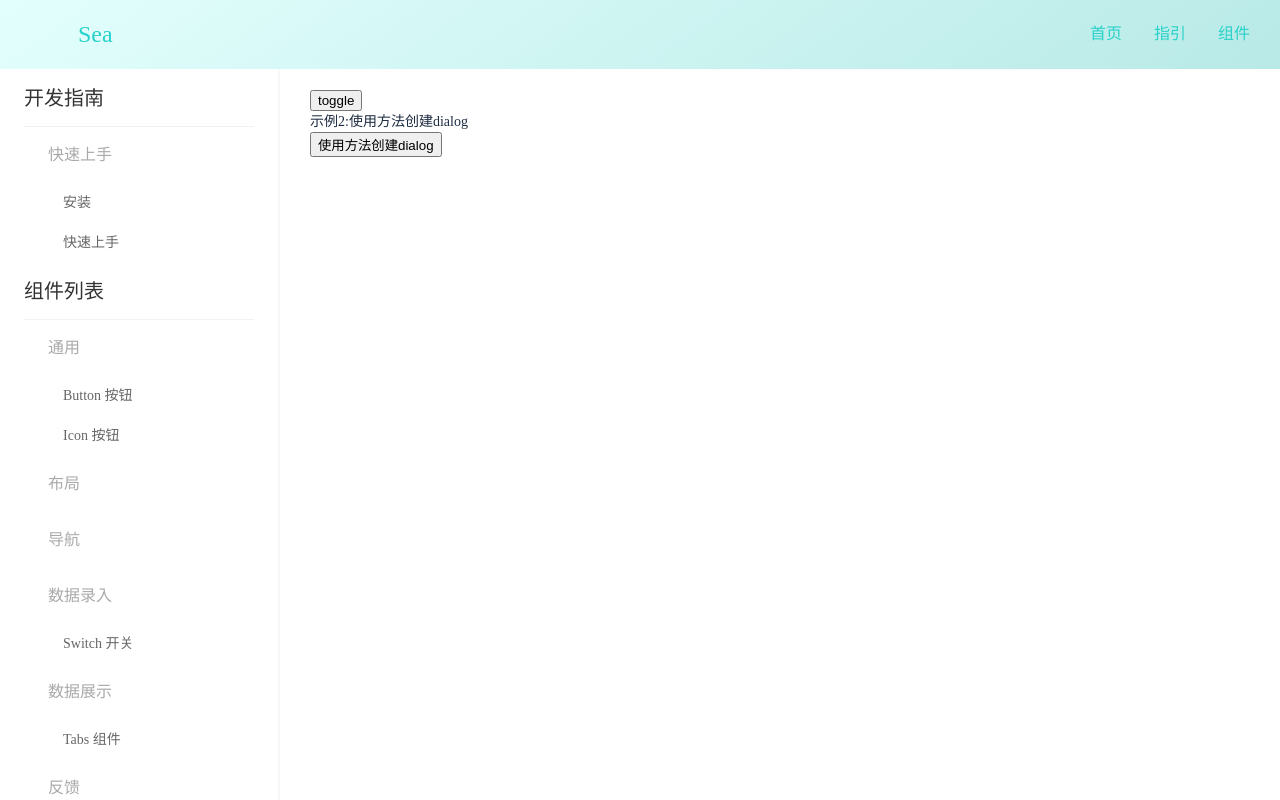
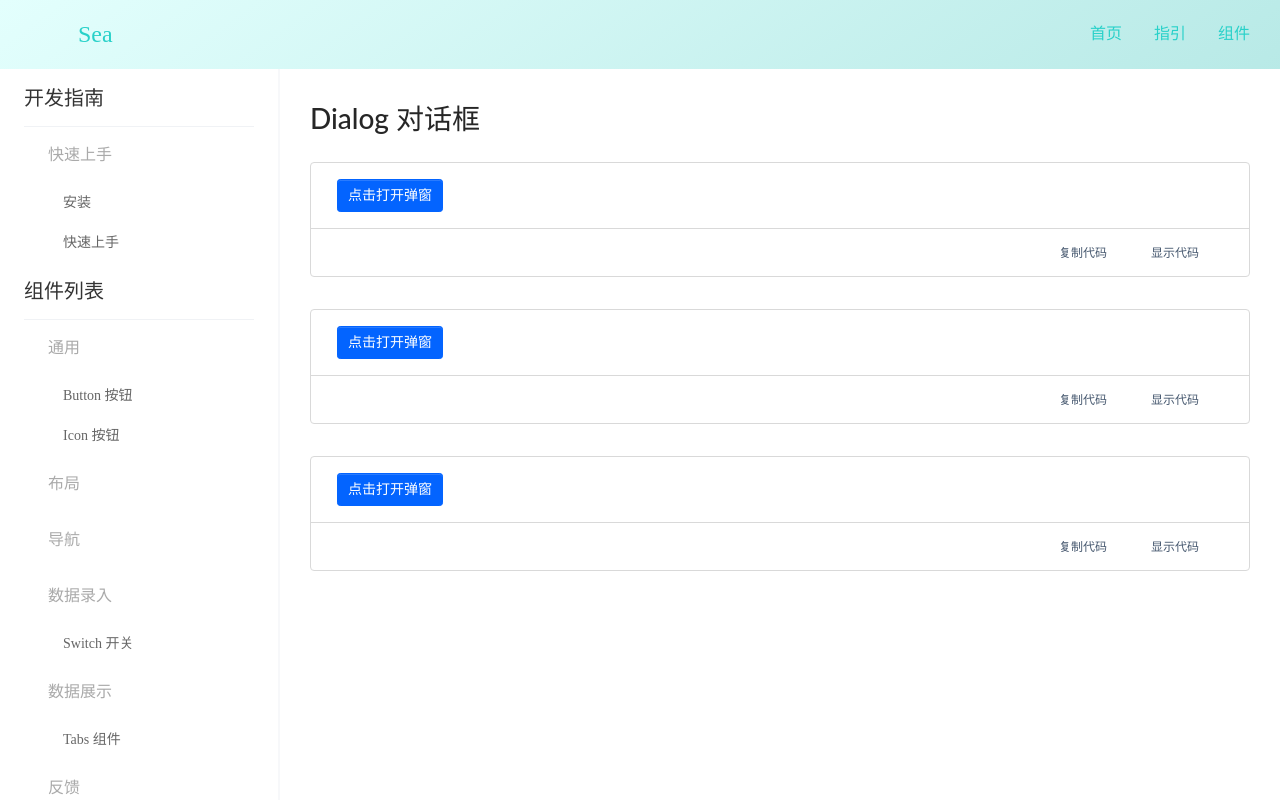
Before and after one commit to yinhaiying/vue3-ts-ui, a Vue app: page /doc/dialog in a window 1280 px wide. Built offline with nearby package versions, Linux system fonts and the light colour scheme.

Commit message:
dialog对话框

```diff
--- a/public/index.html
+++ b/public/index.html
@@ -6,7 +6,7 @@
     <meta name="viewport" content="width=device-width,initial-scale=1.0">
     <link rel="icon" href="<%= BASE_URL %>favicon.ico">
     <title><%= htmlWebpackPlugin.options.title %></title>
-    <script src = "//at.alicdn.com/t/font_2318007_q5a2fvzgobb.js"></script>
+    <script src = "//at.alicdn.com/t/font_2318007_hlqigrda3im.js"></script>
   </head>
   <body>
 
--- a/src/assets/style/variable.scss
+++ b/src/assets/style/variable.scss
@@ -97,19 +97,19 @@ $border-radius-sm:.2rem !default;
 
 // 按钮基本属性
 $btn-font-weight:400;
-$btn-padding-x:.75rem !default;
-$btn-padding-y:.375rem !default;
+$btn-padding-x:16px !default;
+$btn-padding-y:8px !default;
 $btn-font-family:$font-family-base !default;
 $btn-font-size:$font-size-base !default;
 $btn-line-height:$line-height-base !default;
 
 // 不同大小的按钮的padding和font size
-$btn-padding-x-sm:.5rem !default;
-$btn-padding-y-sm:.25rem !default;
+$btn-padding-x-sm:10px !default;
+$btn-padding-y-sm:5px !default;
 $btn-font-size-sm:$font-size-sm !default;
 
-$btn-padding-x-lg:1rem !default;
-$btn-padding-y-lg:.5rem !default;
+$btn-padding-x-lg:10px !default;
+$btn-padding-y-lg:20px !default;
 $btn-font-size-lg:$font-size-lg !default;
 
 // 按钮边框
--- a/src/components/DialogDemo.vue
+++ b/src/components/DialogDemo.vue
@@ -1,81 +1,48 @@
 <template>
-  <div class="page">
-    <Dialog
-      v-model:visibility="visibility"
-      :close-on-click-modal="closeOnClickModal"
-      :beforeOk = "beforeOk"
-      :beforeCancel = "beforeCancel"
-    >
-      <template v-slot:title>
-        <p>
-          这是一个标题
-        </p>
-      </template>
-      <div>
-        <p>内容区域一</p>
-        <p>内容区域二</p>
-        <p>内容区域三</p>
-      </div>
-      <!-- <template v-slot:footer>
-          <button @click = "handleCancel">取消</button>
-          <button @click = "handleOk">确认</button>
-      </template> -->
-    </Dialog>
-    <button @click="toggle">toggle</button>
-
-    <h2>示例2:使用方法创建dialog</h2>
-    <button @click = "showDialog">使用方法创建dialog</button>
+  <div class="demo-wrapper">
+    <h1 class="demo-title">Dialog 对话框</h1>
+    <demo :component="Diglog1Demo"></demo>
+    <demo :component="Diglog2Demo"></demo>
+    <demo :component="Diglog3Demo"></demo>
+    <!-- <demo :component="Icon2Demo" :isShowAction="false"></demo> -->
+    <!-- <Markdown path = "icon.md"></Markdown> -->
   </div>
 </template>
 
 <script lang="ts">
-import { defineComponent, ref } from "vue";
-import Dialog from "../lib/dialog/Dialog.vue";
-import {openDialog} from "../lib/dialog/openDialog"
+import { defineComponent } from "vue";
+import Demo from "@/examples/demo.vue";
+import Diglog1Demo from "@/examples/dialog/Dialog1Demo.vue";
+import Diglog2Demo from "@/examples/dialog/Dialog2Demo.vue";
+import Diglog3Demo from "@/examples/dialog/Dialog3Demo.vue";
+
+
 export default defineComponent({
-  name: "",
+  name: "DiglogDemo",
   components: {
-    Dialog,
+    Demo,
   },
-  props: {},
   setup() {
-    const visibility = ref(false);
-    const closeOnClickModal = ref(true);
-    const toggle = () => {
-      visibility.value = !visibility.value;
-    };
-    const handleOk = () => {
-      visibility.value = false;
-    };
-    const beforeOk = () => {
-      return true;
-    }
-    const beforeCancel = () => {
-      return true;
-    }
-    const handleCancel = () => {
-      visibility.value = false;
-    };
-    const showDialog = () => {
-      openDialog({
-        title: "提示111",
-        content: "这是一个提示信息",
-        beforeOk: () => {
-          return true
-        }
-      })
-    }
     return {
-      visibility,
-      toggle,
-      closeOnClickModal,
-      handleOk,
-      handleCancel,
-      showDialog,
-      beforeOk,
-      beforeCancel
+      Diglog1Demo,
+      Diglog2Demo,
+      Diglog3Demo,
     };
   },
 });
 </script>
-<style lang="scss" scoped></style>
+
+<style lang="scss">
+$font-family: Lato, "Helvetica Neue For Number", -apple-system,
+  BlinkMacSystemFont, "Segoe UI", Roboto, "PingFang SC", "Hiragino Sans GB",
+  "Microsoft YaHei", "Helvetica Neue", Helvetica, Arial, sans-serif;
+.demo-title {
+  font-size: 28px;
+  color: rgba(0, 0, 0, 0.85);
+  font-weight: 500;
+  line-height: 40px;
+  margin-bottom: 24px;
+  margin-top: 8px;
+  font-family: $font-family;
+}
+</style>
--- /dev/null
+++ b/src/examples/dialog/Dialog1Demo.vue
@@ -0,0 +1,32 @@
+<docs>
+  <title>基础用法</title>
+  <desc>
+     Modal对话框最简单的用法
+  </desc>
+</docs>
+<template>
+  <div class="page">
+  <sea-button btnType = "primary" @click = "onClick">点击打开弹窗</sea-button>
+    <sea-dialog v-model:visibility="visibility">
+      <div>
+        这是一段文字
+      </div>
+    </sea-dialog>
+  </div>
+</template>
+
+<script lang="ts">
+import { defineComponent, ref } from "vue";
+export default defineComponent({
+  setup() {
+    const visibility = ref(false);
+    const onClick = () => {
+        visibility.value = true;
+    }
+    return {
+      visibility,
+      onClick,
+    };
+  },
+});
+</script>
--- /dev/null
+++ b/src/examples/dialog/Dialog2Demo.vue
@@ -0,0 +1,37 @@
+<docs>
+  <title>自定义标题</title>
+  <desc>
+     可以通过v-slot:title来进行自定义标题设置
+  </desc>
+</docs>
+<template>
+  <div class="page">
+  <sea-button btnType = "primary" @click = "onClick">点击打开弹窗</sea-button>
+    <sea-dialog
+      v-model:visibility="visibility">
+      <template v-slot:title>
+        <p>这是一个自定义标题</p>
+      </template>
+      <div>
+        这是一行文字
+      </div>
+    </sea-dialog>
+
+  </div>
+</template>
+
+<script lang="ts">
+import { defineComponent, ref } from "vue";
+export default defineComponent({
+  setup() {
+    const visibility = ref(false);
+    const onClick = () => {
+        visibility.value = true;
+    }
+    return {
+      visibility,
+      onClick,
+    };
+  },
+});
+</script>
--- /dev/null
+++ b/src/examples/dialog/Dialog3Demo.vue
@@ -0,0 +1,40 @@
+<docs>
+  <title>自定义页脚</title>
+  <desc>
+     更复杂的例子，自定义了页脚的按钮，不需要默认确定取消按钮时，你可以通过v-slot:footer来自定义页脚按钮。
+  </desc>
+</docs>
+<template>
+  <div class="page">
+  <sea-button btnType = "primary" @click = "onClick">点击打开弹窗</sea-button>
+    <sea-dialog v-model:visibility="visibility">
+      <div>
+        <p>内容区域</p>
+      </div>
+      <template v-slot:footer>
+          <sea-button @click = "handleClose">上一步</sea-button>
+          <sea-button @click = "handleClose" btnType = "primary">下一步</sea-button>
+      </template>
+    </sea-dialog>
+
+  </div>
+</template>
+<script lang="ts">
+import { defineComponent, ref } from "vue";
+export default defineComponent({
+  setup() {
+    const visibility = ref(false);
+    const onClick = () => {
+        visibility.value = true;
+    };
+    const handleClose = () => {
+      visibility.value = false
+    }
+    return {
+      visibility,
+      onClick,
+      handleClose
+    };
+  },
+});
+</script>
--- a/src/lib/dialog/Dialog.vue
+++ b/src/lib/dialog/Dialog.vue
@@ -12,15 +12,17 @@
                 {{ title }}
               </span>
             </slot>
-            <span @click="handleClose">X</span>
+            <span @click="handleClose" class = "icon-close">
+              <sea-icon type = "icon-close"></sea-icon>
+            </span>
           </header>
           <main>
             <slot name="default"></slot>
           </main>
           <footer>
             <slot name="footer">
-              <button @click="handleCancel">取消</button>
-              <button @click="handleOk">确认</button>
+              <sea-button @click="handleCancel">取消</sea-button>
+              <sea-button @click="handleOk" btnType = "primary">确认</sea-button>
             </slot>
           </footer>
         </div>
@@ -33,7 +35,7 @@
 import { defineComponent, PropType } from "vue";
 type beforeFuncType = () => boolean;
 export default defineComponent({
-  name: "Dialog",
+  name: "sea-dialog",
   components: {},
   props: {
     visibility: Boolean,
@@ -119,9 +121,13 @@ $border-color: #d9d9d9;
       align-items: center;
       justify-content: space-between;
       font-size: 20px;
+      .icon-close{
+        cursor: pointer;
+      }
     }
     & > main {
       padding: 12px 16px;
+      min-height:100px;
     }
     & > footer {
       border-top: 1px solid $border-color;
--- /dev/null
+++ b/src/lib/dialog/index.ts
@@ -0,0 +1,6 @@
+import { App } from "vue";
+import Dialog from "./Dialog.vue";
+Dialog.install = (app: App): void => {
+    app.component(Dialog.name, Dialog)
+}
+export default Dialog;
--- a/src/lib/index.ts
+++ b/src/lib/index.ts
@@ -2,15 +2,15 @@ import Button from "./button";
 import Icon from "./icon";
 import Tabs from "./tabs";
 import TabPanel from "./tab-panel";
+import Dialog from "./dialog";
 // export { default as Switch } from './switch/index';
-// export { default as Dialog } from './dialog/Dialog.vue';
-
 
 export default {
     Button,
     Icon,
     Tabs,
-    TabPanel
+    TabPanel,
+    Dialog
 }
 
 
```
